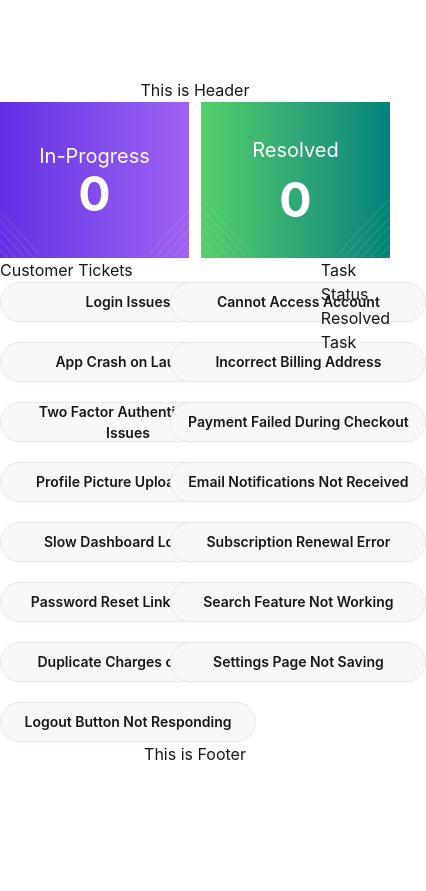
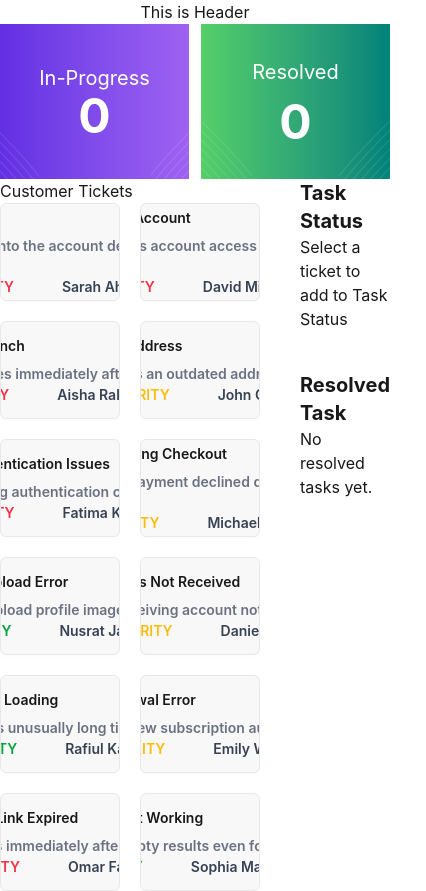
Before and after one commit to gwynbleiddrivia/MisResA2, a React (Vite) app in the folder customer-support-ticket-halcyon/: page / in a window 390 px wide. Shown: the top 891 px of the page, 426 px wide, since content can reach past the window. Before the commit the page ends 844 px from the top, so only its background shows below. Built offline with nearby package versions, Linux system fonts and the light colour scheme.

Commit message:
card design and status design added, not responsive yet, some design issues

```diff
--- a/customer-support-ticket-halcyon/src/App.jsx
+++ b/customer-support-ticket-halcyon/src/App.jsx
@@ -11,7 +11,7 @@ function App() {
   const [tickets, setTickets] = useState(ticketsData);
   return (
     <>
-    <div className="flex flex-col items-center justify-center h-screen">
+    <div className="flex flex-col items-center h-screen">
 
      <Header/>
      <Banner tickets={tickets} setTickets={setTickets}/>
--- a/customer-support-ticket-halcyon/src/MainSection.jsx
+++ b/customer-support-ticket-halcyon/src/MainSection.jsx
@@ -5,7 +5,7 @@ import Status from './Status'
 
 export default function MainSection({tickets, setTickets}) {
   return (
-    <div className="flex justify-evenly w-full">
+    <div className="flex justify-evenly w-full gap-10">
         <TicketGrid
           tickets={tickets}
           setTickets={setTickets}
--- a/customer-support-ticket-halcyon/src/Status.jsx
+++ b/customer-support-ticket-halcyon/src/Status.jsx
@@ -16,31 +16,45 @@ export default function Status({tickets, setTickets}) {
 
   return (
     <>
+   <div className="flex flex-col gap-10">
   <div className="flex flex-col">
-    <div className="flex flex-col">
-      <p className="">Task Status</p>
+  <p className="text-xl font-bold">Task Status</p>
+  <div className="flex flex-col space-y-4">
 
-      {tickets.filter(ticket=>ticket.status==="In-Progress").map(({id, title}) =>
-     <div key={id}>
-
-      {title}
-      <button className="btn btn-success" onClick={()=>{
-        handleTaskClick(id)
-      }}>Complete Task</button>
-
+  {tickets.filter(ticket => ticket.status === "In-Progress").length > 0 ? (
+    tickets.filter(ticket => ticket.status === "In-Progress").map(({ id, title }) => (
+        <div key={id} className="flex flex-col gap-2 w-full rounded-md p-4 overflow-hidden bg-gray-100">
+          <p className="whitespace-nowrap text-left w-full">{title}</p>
+          <button
+            className="btn btn-success w-full"
+            onClick={() => handleTaskClick(id)}
+          >
+            Complete
+          </button>
         </div>
+      ))) :
+      (
+    <p>Select a ticket to add to Task Status</p>
       )}
 
   </div>
+</div>
 <div className="flex flex-col">
-      <p className="">Resolved Task</p>
-            {tickets.filter(ticket=>ticket.status==="Completed").map(({id, title}) =>
+  <p className="text-xl font-bold">Resolved Task</p>
+
+  <div className="flex flex-col space-y-4">
+
+  {tickets.filter(ticket => ticket.status === "Completed").length > 0 ? (
+    tickets.filter(ticket => ticket.status === "Completed").map(({ id, title }) => (
         <div key={id}>
-
-      {title}
+        <div className="bg-[#e0e7ff] p-2 whitespace-nowrap">{title}</div>
+        </div>
+      ))
+  ) : (
+    <p>No resolved tasks yet.</p>
+  )}
 
   </div>
-      )}
 </div>
   </div>
     </>
--- a/customer-support-ticket-halcyon/src/TicketGrid.jsx
+++ b/customer-support-ticket-halcyon/src/TicketGrid.jsx
@@ -22,14 +22,42 @@ export default function TicketGrid({tickets, setTickets}) {
 
     <div>Customer Tickets</div>
     <div className="grid grid-cols-2 gap-5">
-      {tickets.filter(ticket => ticket.status !== "Completed").map(({id, title, taskStatus})=>(
+      {tickets.filter(ticket => ticket.status !== "Completed").map(({id, title, description, customer, priority, status, createdAt})=>(
         <button
           key={id}
-          className="btn w-64 rounded-full"
+          className="btn w-full rounded-md p-12 overflow-hidden"
           onClick={()=>{
             handleTicketClick(id)
         }}>
-          {title}
+
+
+
+            <div id="Ticket Card Design" className="flex flex-col">
+              <div className="flex justify-between w-full">
+                <p className="text-md">{title}</p>
+                <div className={`${status === "Open"?"bg-[#b9f8cf] text-[#0b5e06]":"bg-[#f8f3b9] text-[#9c7700]"} rounded-md px-2 py-1 whitespace-nowrap`}>{status}</div>
+
+              </div>
+              <div className="text-gray-500 text-sm text-left">{description}</div>
+              <div className="flex justify-between w-full gap-12">
+                <div className="flex justify-between gap-2">
+                  <p className="">#{id}</p>
+                  <p className={`whitespace-nowrap ${priority==="HIGH PRIORITY"?"text-[#f83044]"
+                    :priority==="MEDIUM PRIORITY"?"text-[#febb0c]"
+                    :priority==="LOW PRIORITY"?"text-[#02a53b]":"text-gray-500"
+                  }`}>{priority}</p>
+
+                  </div>
+                <div className="flex justify-between gap-2">
+                  <p className="text-gray-700 whitespace-nowrap">{customer}</p>
+                  <p className="font-light text-gray-700 whitespace-nowrap">{createdAt}</p>
+                </div>
+              </div>
+
+            </div>
+
+
+
           </button>
 
 
```
Lines whose indentation alone changed are shown as unchanged.
